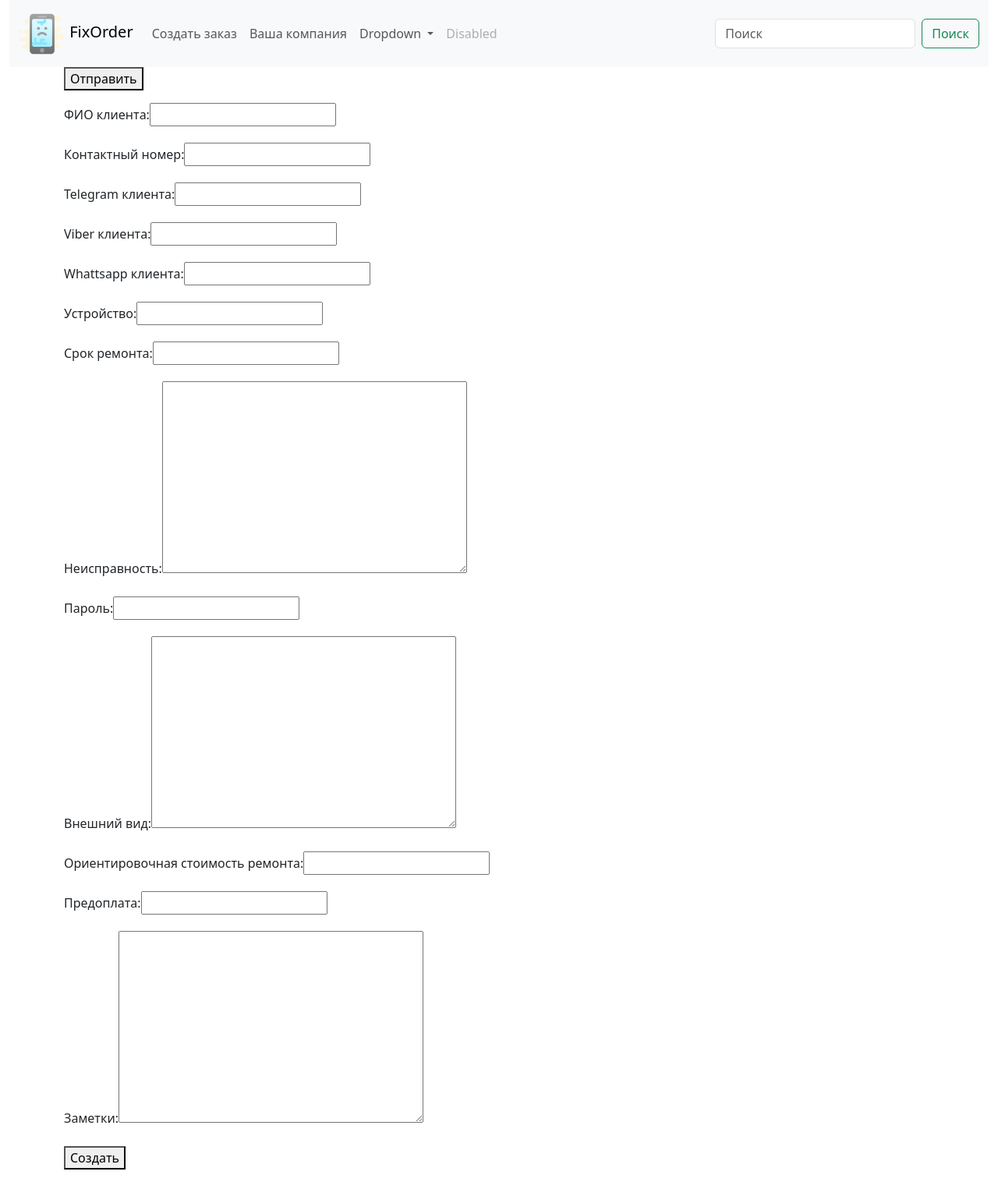
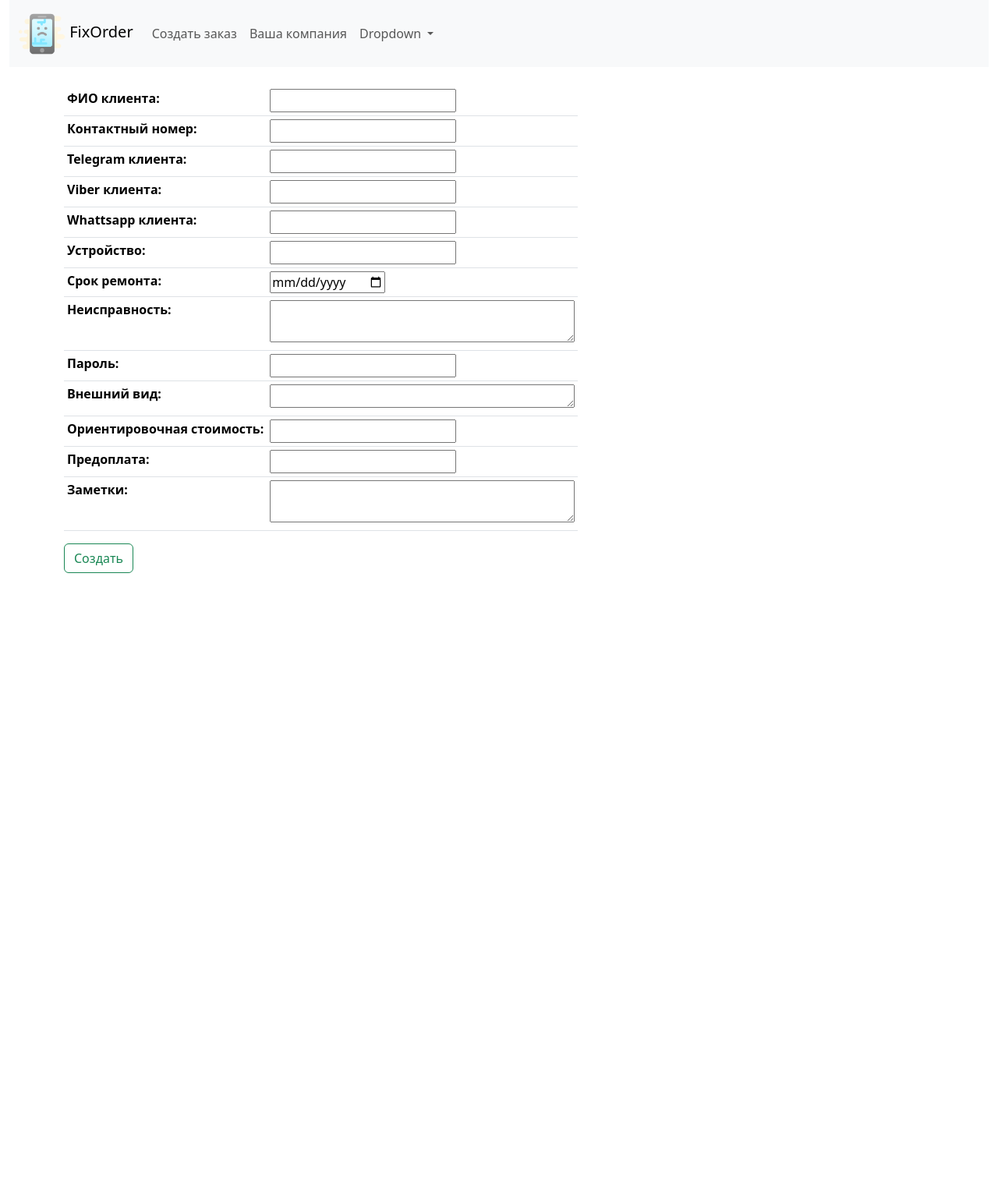
Before and after one commit to OlegChausov/rembase, a Django app: page /neworder/ in a window 1280 px wide. Shown: the whole page at 78% size. After the commit the page ends 735 px from the top, so only its background shows below. Run offline with Django 5.2, Linux system fonts and the light colour scheme; some libraries are stand-ins or nearby versions.

Commit message:
some additings

```diff
--- a/fixorder/forms.py
+++ b/fixorder/forms.py
@@ -12,7 +12,16 @@ class AddOrderForm(forms.ModelForm):
                        'prepaid', 'notes',]
 
         widgets = {
-                    'time_demand': forms.DateInput(),
+
+                    'defect': forms.Textarea(attrs={'cols': 40, 'rows': 2}),
+                    'device_exterior': forms.Textarea(attrs={'cols': 40, 'rows': 1}),
+                    'notes': forms.Textarea(attrs={'cols': 40, 'rows': 2}),
+                    'time_demand': forms.DateInput(
+                         format=('%d/%m/%Y'),
+                        attrs={
+
+                       'type': 'date'  # <--- IF I REMOVE THIS LINE, THE INITIAL VALUE IS DISPLAYED
+                      }),
                     }
 
 
--- a/fixorder/models.py
+++ b/fixorder/models.py
@@ -25,7 +25,7 @@ class Order(models.Model):
     defect = models.TextField(max_length=400, verbose_name='Неисправность')
     device_password = models.CharField(max_length=50, blank=True, null=True, verbose_name='Пароль')
     device_exterior = models.TextField(max_length=400, blank=True, null=True, verbose_name='Внешний вид')
-    initial_price = models.CharField(max_length=10, blank=True, null=True, verbose_name='Ориентировочная стоимость ремонта')
+    initial_price = models.CharField(max_length=10, blank=True, null=True, verbose_name='Ориентировочная стоимость')
     prepaid = models.FloatField(max_length=10, blank=True, null=True, verbose_name='Предоплата')
     notes = models.TextField(max_length=500, blank=True, null=True, verbose_name='Заметки')
     total_price = models.DecimalField(max_digits=10, decimal_places=2, blank=True, default=0, verbose_name='Итоговая стоимость')
--- a/fixorder/templates/fixorder/navbar.html
+++ b/fixorder/templates/fixorder/navbar.html
@@ -27,14 +27,7 @@
             <li><a class="dropdown-item" href="#">Something else here</a></li>
           </ul>
         </li>
-        <li class="nav-item">
-          <a class="nav-link disabled" aria-disabled="true">Disabled</a>
-        </li>
       </ul>
-      <form class="d-flex" role="search">
-        <input class="form-control me-2" type="search" placeholder="Поиск" aria-label="Search">
-        <button class="btn btn-outline-success" type="submit">Поиск</button>
-      </form>
     </div>
     </div>
 </nav>
--- a/fixorder/templates/fixorder/neworder.html
+++ b/fixorder/templates/fixorder/neworder.html
@@ -2,13 +2,13 @@
 {% block content %}
 <form action="" method="post" enctype="multipart/form-data">
     {% csrf_token %}
-            <div class="form-error">{{ form.non_field_errors }}</div>
-    <button type="submit">Отправить</button></p>
-    {% for f in form %}
-        <label class="form-label" for="{{ f.id_for_label }}">{{f.label}}: </label>{{ f }}</p>
-        <div class="form-error">{{ f.errors }}</div>
-    {% endfor %}
-    <button type="submit">Создать</button></p>
+   <br>
+   <table class="table table-hover table-sm w-auto">
+       {{ form.as_table }}
+   </table>
+    <div class="form-error">{{ f.errors }}</div>
+    <div class="form-error">{{ form.non_field_errors }}</div>
+    <button type="submit" class="btn btn-outline-success">Создать</button>
 </form>
 
 
--- a/fixorder/templates/fixorder/orderlist.html
+++ b/fixorder/templates/fixorder/orderlist.html
@@ -32,12 +32,14 @@
                    | {{myo.initial_price}}
 				{% endif %}</p>
 
-	<p>Дата поступления заказа: {{myo.time_create|date:"d-m-Y H:i:s"}}
+	<p>Дата поступления заказа: {{myo.time_create|date:"d-m-Y"}} | Готовность до: {{myo.time_demand|date:"d-m-Y"}}</p>
+
+<p>
 <a href="{{ myo.get_absolute_url }}" class="btn btn-outline-primary">Смотреть/обработать заказ</a>
 <a href="{{ myo.get_warrantydoc_url }}" class="btn btn-outline-success">Посмотреть/распечатать гарантийку</a>
 <a href="{{ myo.get_commingdoc_url }}" class="btn btn-outline-primary">Посмотреть/распечатать приемный лист</a>
     <a href="{{ myo.get_delete_url }}" class="btn btn-outline-danger">Удалить заказ</a>
-    </p>
+</p>
     </div></li>
  <hr>
 	{% endfor %}
--- a/fixorder/templates/fixorder/show_edit_order.html
+++ b/fixorder/templates/fixorder/show_edit_order.html
@@ -33,7 +33,7 @@
         </div>
 
         <!-- Кнопка для показа скрытого блока -->
-        <button type="button" id="toggle-button" >Добавить еще работы</button>
+        <button type="button" id="toggle-button" class="btn btn-outline-primary" >Добавить еще работы</button>
         <p></p>
 
         <!-- Второй блок полей -->
```
Also changed, not shown: fixorder/todo.py (+3 -5 lines), db.sqlite3.
